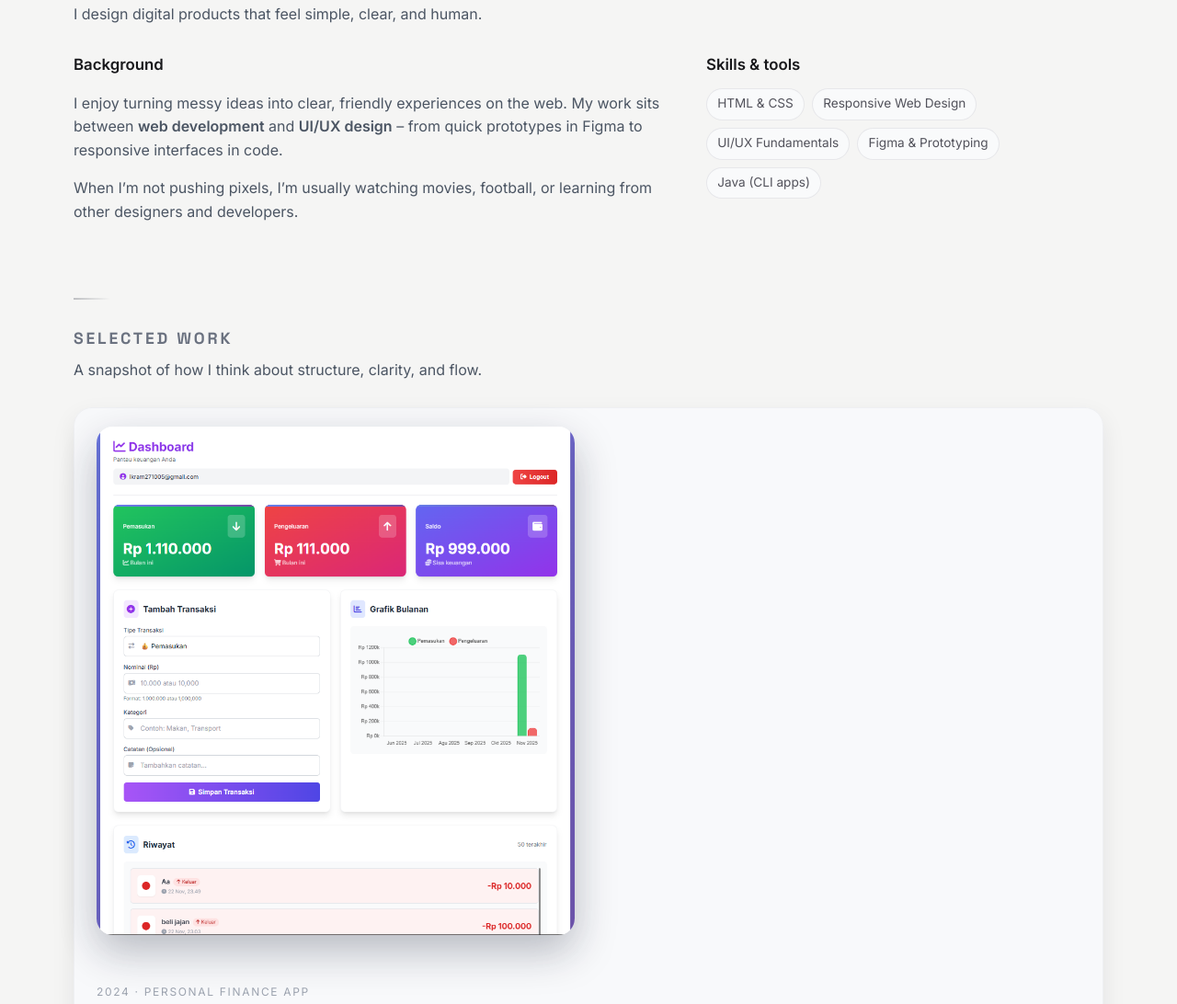
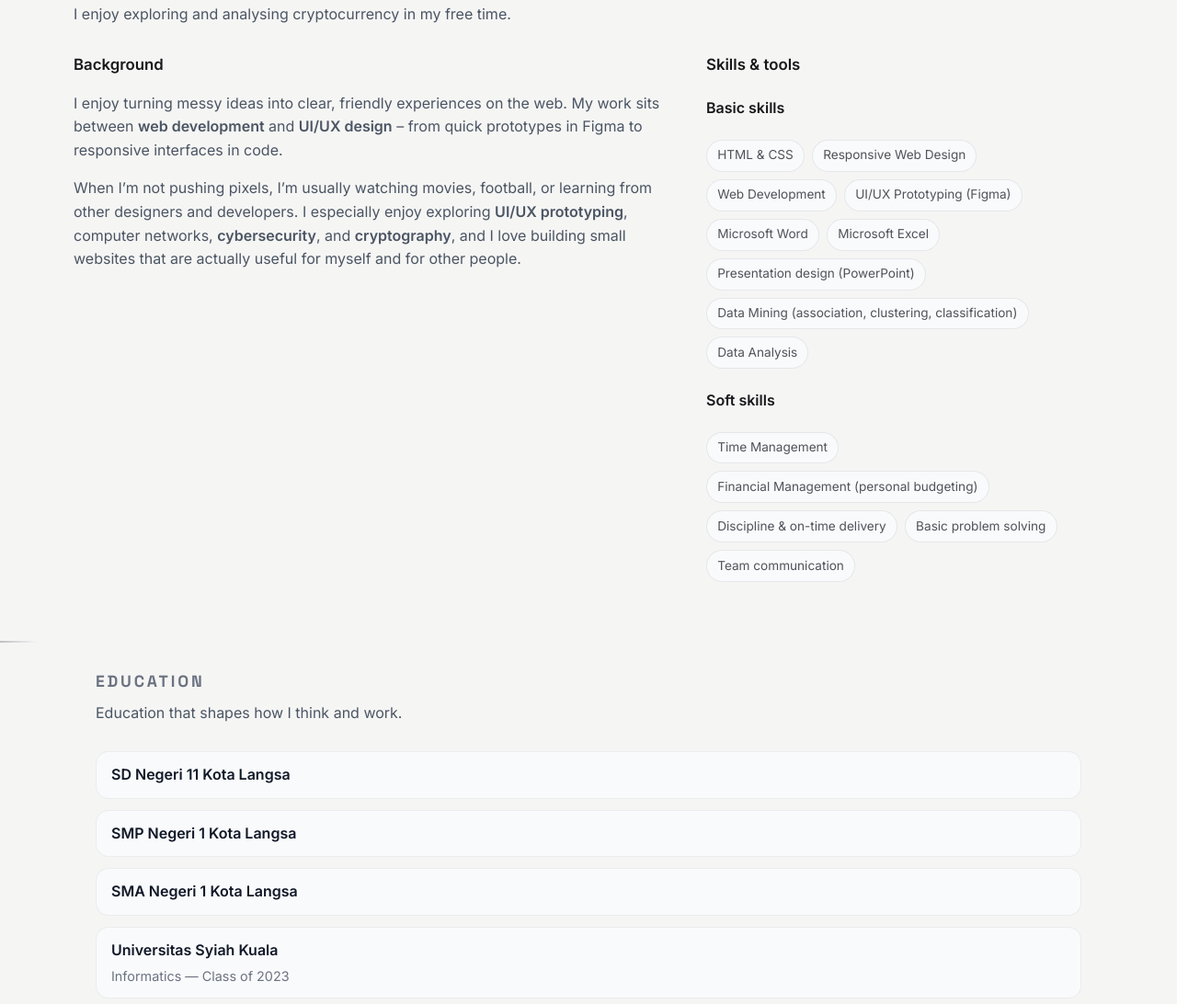
Before and after one commit to ikramramadhana/portofolio-ikramramadhana, a plain HTML site: page index.html in a window 1280 px wide. Shown: the part 983-2075 px from the top of the page at 92% size. Drawn offline with Linux system fonts and the light colour scheme.

Commit message:
Update bio, skills, education, and now sections

```diff
--- a/index.html
+++ b/index.html
@@ -60,7 +60,9 @@
         <section id="about" class="container section">
             <div class="section-header">
                 <h2>About</h2>
-                <p>I design digital products that feel simple, clear, and human.</p>
+                <p>
+                    I enjoy exploring and analysing cryptocurrency in my free time.
+                </p>
             </div>
             <div class="about-grid">
                 <div>
@@ -73,20 +75,64 @@
                     <p>
                         When I’m not pushing pixels, I’m usually watching movies,
                         football, or learning from other designers and developers.
+                        I especially enjoy exploring <strong>UI/UX prototyping</strong>,
+                        computer networks, <strong>cybersecurity</strong>, and <strong>cryptography</strong>,
+                        and I love building small websites that are actually useful for
+                        myself and for other people.
                     </p>
                 </div>
                 <div>
                     <h3>Skills & tools</h3>
+                    <h4>Basic skills</h4>
                     <ul class="tag-list">
                         <li>HTML & CSS</li>
                         <li>Responsive Web Design</li>
-                        <li>UI/UX Fundamentals</li>
-                        <li>Figma & Prototyping</li>
-                        <li>Java (CLI apps)</li>
+                        <li>Web Development</li>
+                        <li>UI/UX Prototyping (Figma)</li>
+                        <li>Microsoft Word</li>
+                        <li>Microsoft Excel</li>
+                        <li>Presentation design (PowerPoint)</li>
+                        <li>Data Mining (association, clustering, classification)</li>
+                        <li>Data Analysis</li>
+                    </ul>
+
+                    <h4>Soft skills</h4>
+                    <ul class="tag-list">
+                        <li>Time Management</li>
+                        <li>Financial Management (personal budgeting)</li>
+                        <li>Discipline & on-time delivery</li>
+                        <li>Basic problem solving</li>
+                        <li>Team communication</li>
                     </ul>
                 </div>
             </div>
         </section>
+
+            <!-- EDUCATION -->
+            <section class="section" id="education">
+                <div class="container">
+                    <header class="section-header">
+                        <h2>Education</h2>
+                        <p>Education that shapes how I think and work.</p>
+                    </header>
+
+                    <ul class="edu-list">
+                        <li>
+                            <span class="edu-level">SD Negeri 11 Kota Langsa</span>
+                        </li>
+                        <li>
+                            <span class="edu-level">SMP Negeri 1 Kota Langsa</span>
+                        </li>
+                        <li>
+                            <span class="edu-level">SMA Negeri 1 Kota Langsa</span>
+                        </li>
+                        <li>
+                            <span class="edu-level">Universitas Syiah Kuala</span>
+                            <span class="edu-detail">Informatics &mdash; Class of 2023</span>
+                        </li>
+                    </ul>
+                </div>
+            </section>
 
         <!-- WORK / PROJECTS -->
         <section id="work" class="container section">
@@ -146,6 +192,10 @@
                 <li>Experimenting with cleaner ways to show complex data in UI.</li>
                 <li>Strengthening my Java fundamentals and backend knowledge.</li>
                 <li>Building small weekly UI/UX experiments to improve my eye for detail.</li>
+                <li>Learning cryptography and basic data mining techniques.</li>
+                <li>Exploring deep learning and machine learning fundamentals.</li>
+                <li>Studying computer networks and MikroTik configuration.</li>
+                <li>Getting familiar with computer vision concepts and tools.</li>
             </ul>
         </section>
 
--- a/style.css
+++ b/style.css
@@ -554,6 +554,34 @@ main {
     color: #111827;
 }
 
+.edu-list {
+    list-style: none;
+    padding: 0;
+    margin: 0;
+    display: flex;
+    flex-direction: column;
+    gap: 0.75rem;
+    color: #111827;
+}
+
+.edu-list li {
+    padding: 0.75rem 1rem;
+    border-radius: 14px;
+    background: #f9fafb;
+    border: 1px solid rgba(15, 23, 42, 0.06);
+}
+
+.edu-level {
+    font-weight: 600;
+}
+
+.edu-detail {
+    display: block;
+    font-size: 0.9rem;
+    color: #6b7280;
+    margin-top: 0.25rem;
+}
+
 /* Navbar scroll state */
 .top-nav {
     transition: background-color 0.3s ease, box-shadow 0.3s ease,
```
